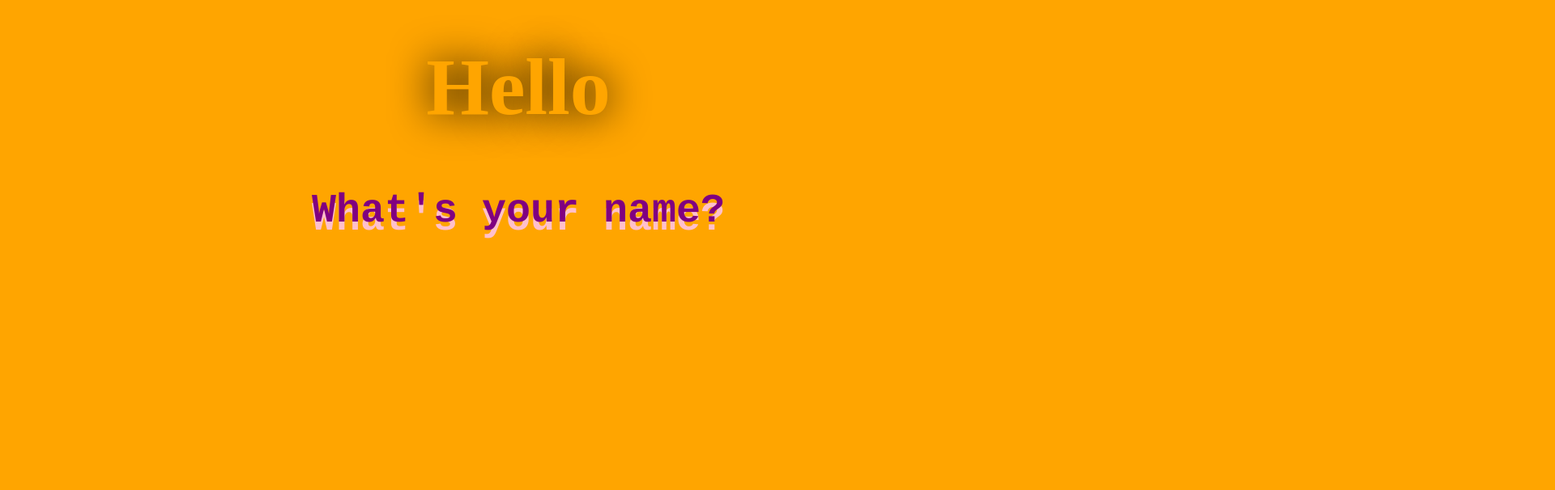
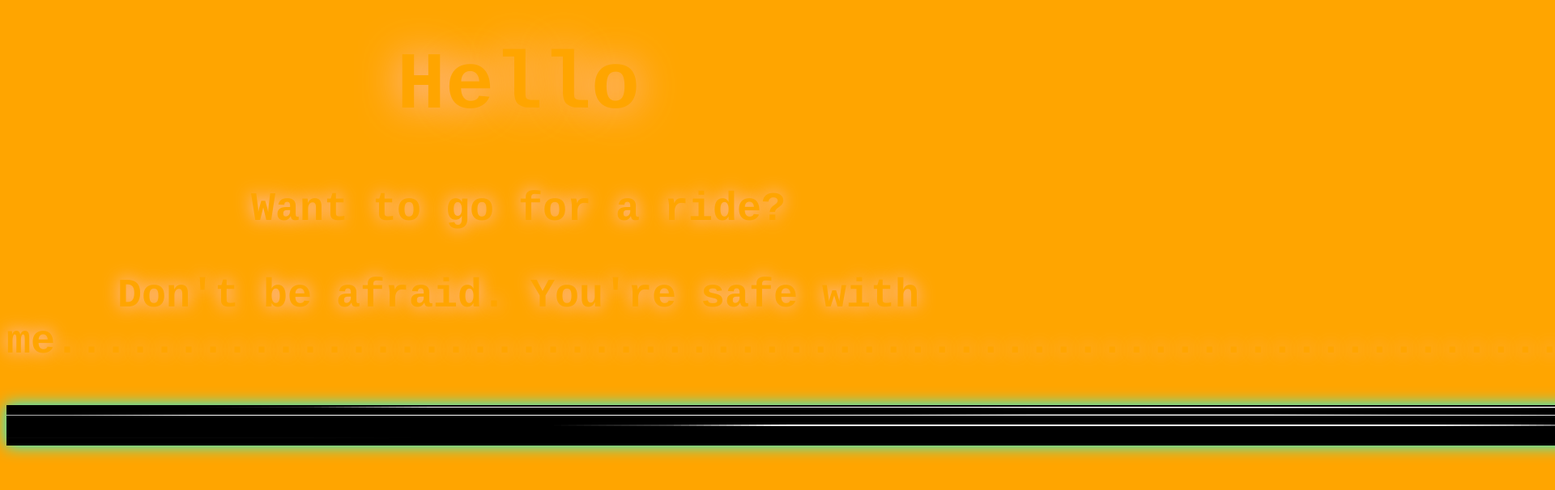
Before and after one commit to mbaptistabenedict/Ezra, a plain HTML site: page index.html in a window 1280 px wide. Shown: the top 606 px of the page at 81% size, 1920 px wide, since content can reach past the window. Drawn offline with Linux system fonts and the light colour scheme.

Commit message:
got weird

```diff
--- a/index.html
+++ b/index.html
@@ -4,17 +4,17 @@
     color: orange;
   }
   .orange-text {
-    color: purple;
-    text-shadow: 0px 10px 0px pink;
+    color: orange;
+    text-shadow: 0px 0px 20px pink;
     font-family: Courier;
   }
 
   h1 {
     text-align: center;
     margin-top: 50px;
-    font-family: Lobster;
+    font-family: Courier;
     font-size: 100px;
-    text-shadow: 0px 0px 50px black;
+    text-shadow: 0px 0px 50px pink;
   }
    h2 {
     text-align: center;
@@ -24,9 +24,19 @@
     background-color: orange;
     font-display: flex;
   }
+  img.display{
+    display: block;
+    height: 50px;
+    width: 80000px;
+    margin-left: auto;
+    margin-right: auto;
+    box-shadow: 0px 0px 20px cyan;
+  }
 
 
 </style>
 <h1 class="red-text">Hello</h1>
-<h2 class="orange-text">What's your name?
+<h2 class="orange-text">Want to go for a ride?
+  <p>Don't be afraid.  You're safe with me.......................................................................................................................................................................................................................................................................................................................................................................................................................................................................................................................................................................................................................................................................................................................................................................................................................................................................................................................................................................................................................................................................................................................................................................................................</p>
 </h2>
+<img class="display" src="thing.gif" alt="description of image">
```
